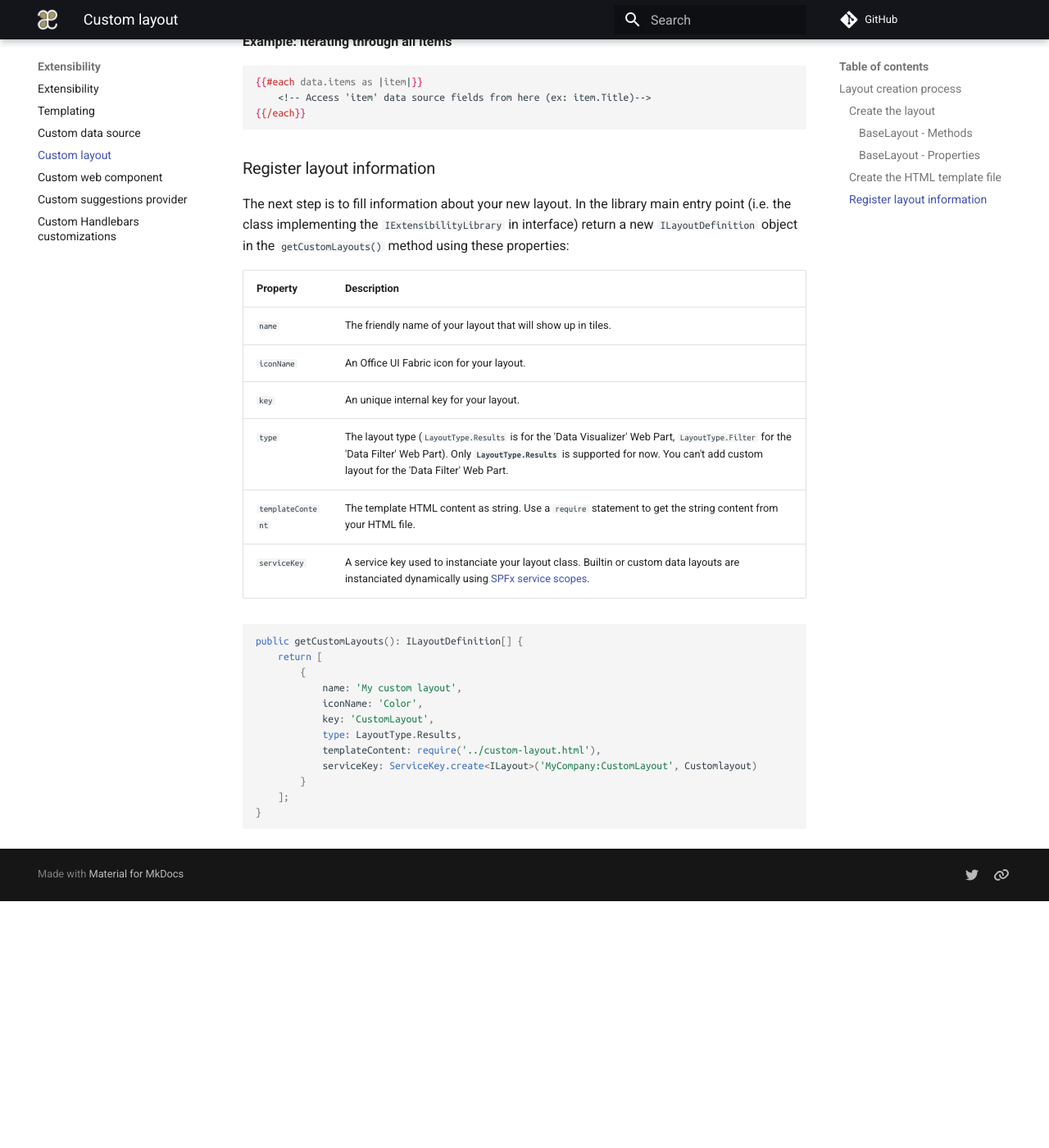
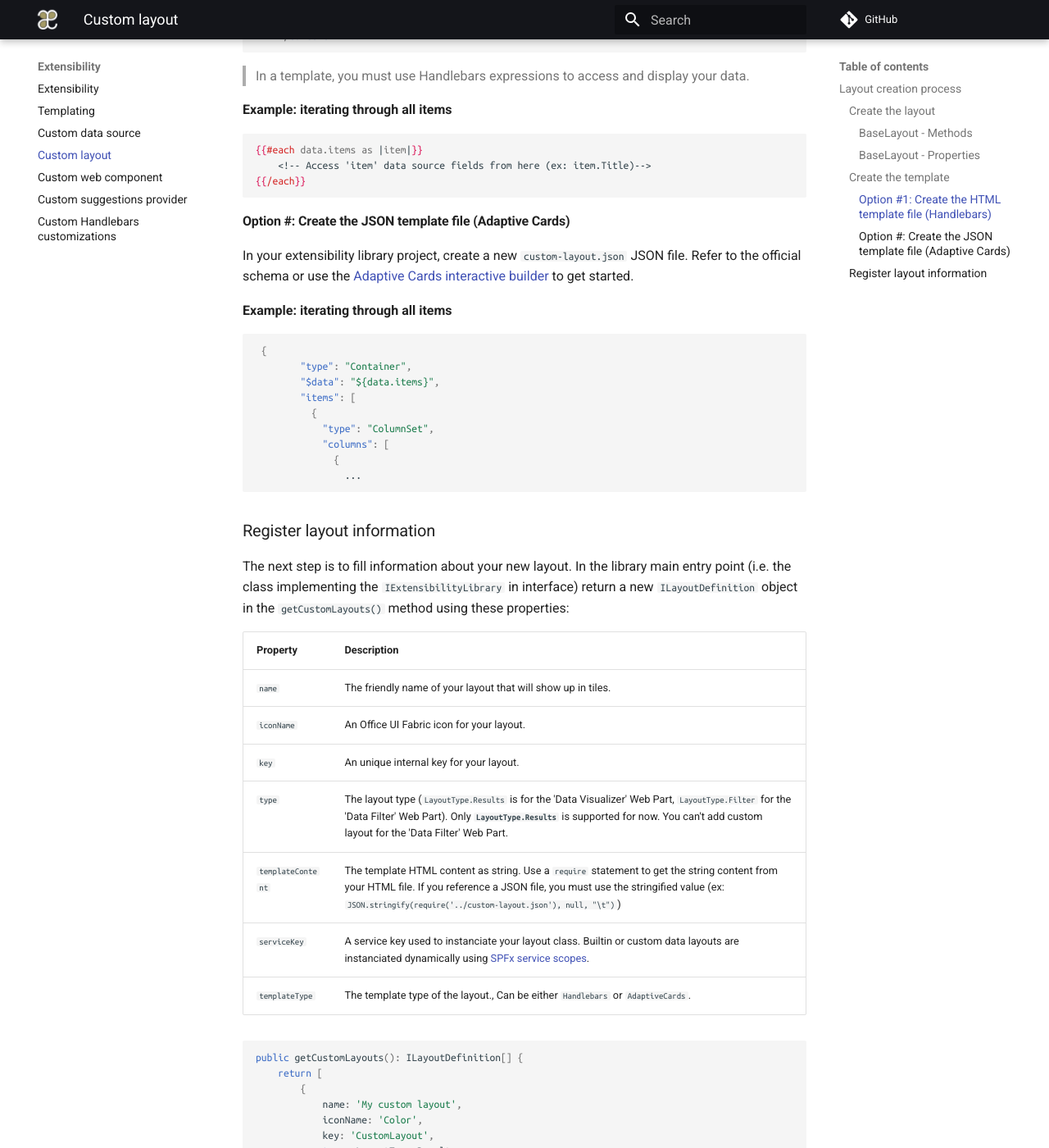
Before and after one commit to aequos-solutions/modern-data-visualizer, an MkDocs documentation site: the page built from docs/extensibility/custom_layout.md, in a window 1280 px wide and 1400 px high, scrolled down 2688 px. Shown: the whole window at 82% size. Built offline with MkDocs 1.6.1 and Material for MkDocs 9.7.7, drawn with Linux system fonts in a browser that asks for light colours; comment, search, counter and statistics services are not loaded; before the commit the page ends 3787 px from its top, so only the background shows below that; some of the changed text lies outside the part shown.

Commit message:
- Updated documentation about custom layout extensibilty for AC.

````diff
--- a/docs/extensibility/custom_layout.md
+++ b/docs/extensibility/custom_layout.md
@@ -47,7 +47,11 @@ Same as data source, the layout creation process comes in three distinct steps:
 | --------- | ---------- |
 | `properties`    | The Web Part properties in the property bag. Corresponds to the isolated `layoutProperties` property in the global property bag. You won't be able to access any other general properties of the Web Part.
 
-### Create the HTML template file
+### Create the template
+
+You have the choice to use either Handlebars or Adaptive Cards as template engine:
+
+#### Option #1: Create the HTML template file (Handlebars)
 
 In your extensibility library project, create a new `custom-layout.html` HTML file. A layout template is split into two distinct parts:
 
@@ -77,6 +81,24 @@ A `placeholder` part, containing the HTML markup to display as placeholder **whi
 {{/each}}
 ```
 
+#### Option #: Create the JSON template file (Adaptive Cards)
+
+In your extensibility library project, create a new `custom-layout.json` JSON file. Refer to the official schema or use the [Adaptive Cards interactive builder](https://www.adaptivecards.io/designer/) to get started.
+
+**Example: iterating through all items**
+
+```json
+ {
+        "type": "Container",
+        "$data": "${data.items}",
+        "items": [
+          {
+            "type": "ColumnSet",
+            "columns": [
+              {
+                ...
+```
+
 ### Register layout information
 
 The next step is to fill information about your new layout. In the library main entry point (i.e. the class implementing the `IExtensibilityLibrary` in interface) return a new `ILayoutDefinition` object in the `getCustomLayouts()` method using these properties:
@@ -87,8 +109,9 @@ The next step is to fill information about your new layout. In the library main
 | `iconName` | An Office UI Fabric icon for your layout.
 | `key` | An unique internal key for your layout.
 | `type` | The layout type (`LayoutType.Results` is for the 'Data Visualizer' Web Part, `LayoutType.Filter` for the 'Data Filter' Web Part). Only **`LayoutType.Results`** is supported for now. You can't add custom layout for the 'Data Filter' Web Part.
-| `templateContent` | The template HTML content as string. Use a `require` statement to get the string content from your HTML file.
+| `templateContent` | The template HTML content as string. Use a `require` statement to get the string content from your HTML file. If you reference a JSON file, you must use the stringified value (ex: `JSON.stringify(require('../custom-layout.json'), null, "\t")`)
 | `serviceKey` | A service key used to instanciate your layout class. Builtin or custom data layouts are instanciated dynamically using [SPFx service scopes](https://docs.microsoft.com/en-us/javascript/api/sp-core-library/servicescope?view=sp-typescript-latest).
+| `templateType` | The template type of the layout., Can be either `Handlebars` or `AdaptiveCards`.
 
 ```typescript
 public getCustomLayouts(): ILayoutDefinition[] {
@@ -99,7 +122,8 @@ public getCustomLayouts(): ILayoutDefinition[] {
             key: 'CustomLayout',
             type: LayoutType.Results,
             templateContent: require('../custom-layout.html'),
-            serviceKey: ServiceKey.create<ILayout>('MyCompany:CustomLayout', Customlayout)
+            serviceKey: ServiceKey.create<ILayout>('MyCompany:CustomLayout', Customlayout),
+            templateType: LayoutTemplateType.Handlebars
         }
     ];
 }
````
